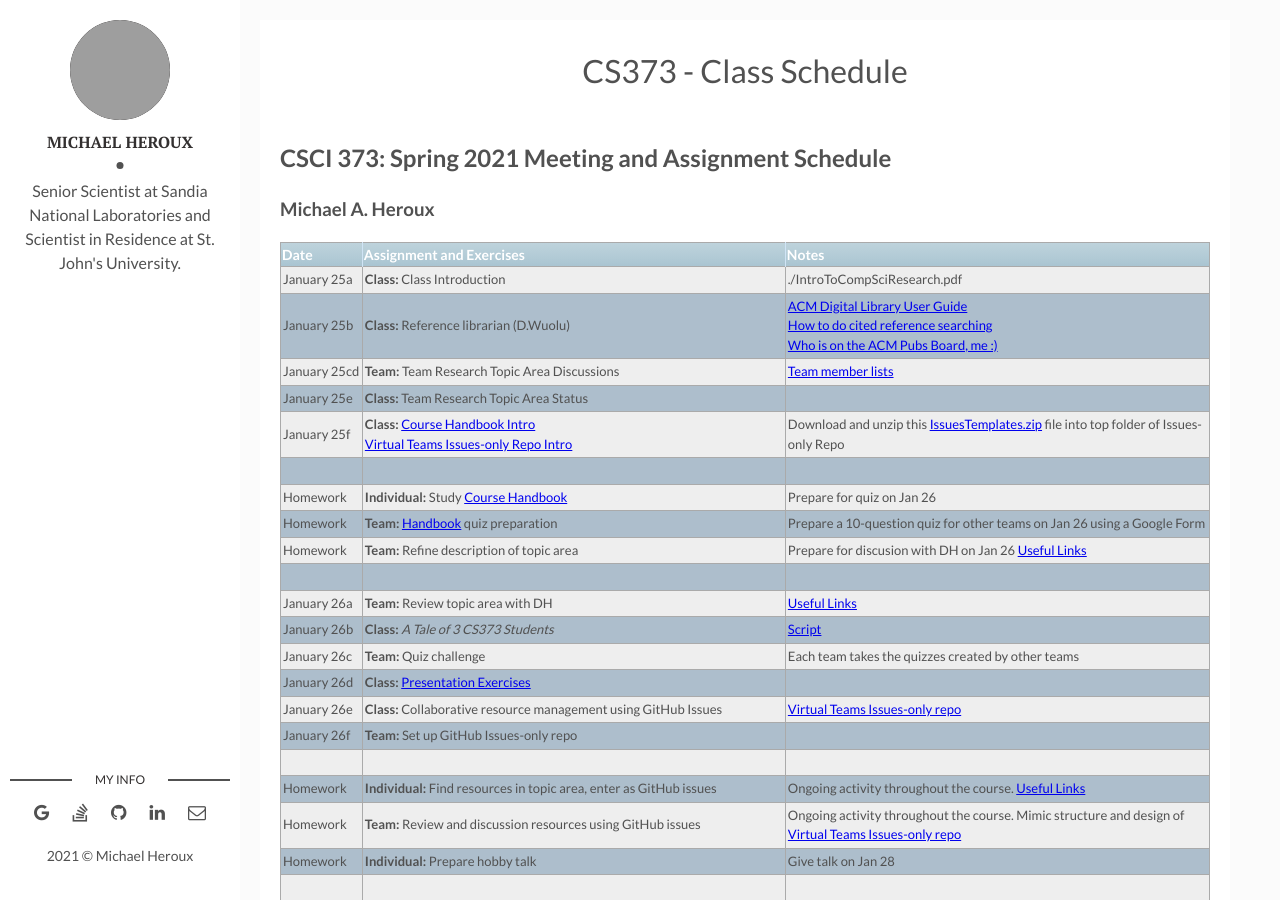
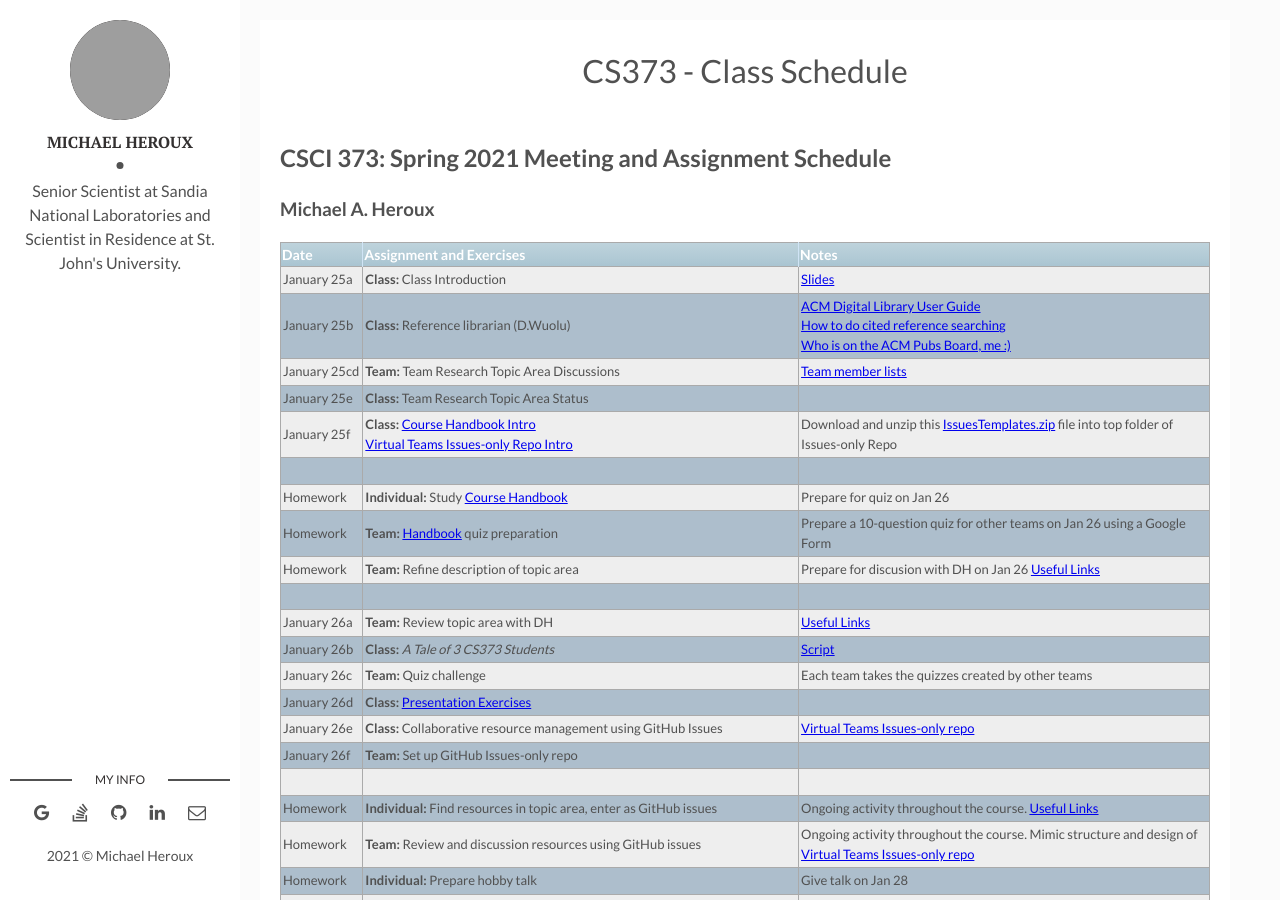
Before and after one commit to maherou/Teaching, a Jekyll site: the page built from files/CS373/2021-Spring-Class-Meeting-Schedule.md, in a window 1280 px wide and 900 px high. Built offline with Jekyll 4.4.1, drawn with Linux system fonts in a browser that asks for light colours; grey boxes are pictures that could not be loaded.

Commit message:
Debug filepaths

```diff
--- a/files/CS373/2021-Spring-Class-Meeting-Schedule.md
+++ b/files/CS373/2021-Spring-Class-Meeting-Schedule.md
@@ -12,13 +12,13 @@
 
 | **Date** | **Assignment and Exercises** | **Notes** |
 | ---------- | --- | --- |
-| January 25a | **Class:** Class Introduction | ./IntroToCompSciResearch.pdf |
+| January 25a | **Class:** Class Introduction | [Slides](../IntroToCompSciResearch.pdf) |
 | January 25b | **Class:** Reference librarian (D.Wuolu) | [ACM Digital Library User Guide](https://libraries.acm.org/binaries/content/assets/libraries/acm-digital-library-user-guide.pdf) <br> [How to do cited reference searching](https://clarivate.libguides.com/ld.php?content_id=3588819) <br> [Who is on the ACM Pubs Board, me :)](https://www.acm.org/publications/publications-board-committees)|
 | January 25cd | **Team:** Team Research Topic Area Discussions| [Team member lists](https://docs.google.com/spreadsheets/d/1amn0GjcEhlF4ubQYYXkXMi5Q0edYWrozMJVmDoUSMpM/edit?usp=sharing) |
 | January 25e | **Class:** Team Research Topic Area Status| |
-| January 25f | **Class:** [Course Handbook Intro](./CSCI373CourseHandbookLatestEdition.pdf) <br> [Virtual Teams Issues-only Repo Intro](https://github.com/Collegeville/VirtualTeams/issues)| Download and unzip this [IssuesTemplates.zip](./IssuesTemplates.zip) file into top folder of Issues-only Repo|
+| January 25f | **Class:** [Course Handbook Intro](../CSCI373CourseHandbookLatestEdition.pdf) <br> [Virtual Teams Issues-only Repo Intro](https://github.com/Collegeville/VirtualTeams/issues)| Download and unzip this [IssuesTemplates.zip](../IssuesTemplates.zip) file into top folder of Issues-only Repo|
 | | |
-| Homework | **Individual:** Study [Course Handbook](./CSCI373CourseHandbookLatestEdition.pdf) | Prepare for quiz on Jan 26 |
+| Homework | **Individual:** Study [Course Handbook](../CSCI373CourseHandbookLatestEdition.pdf) | Prepare for quiz on Jan 26 |
 | Homework | **Team:** [Handbook](./CSCI373CourseHandbookLatestEdition.pdf) quiz preparation | Prepare a 10-question quiz for other teams on Jan 26 using a Google Form  |
 | Homework | **Team:** Refine description of topic area | Prepare for discusion with DH on Jan 26 [Useful Links](https://maherou.github.io/Teaching/files/CS373/CS373-Links/)|
 | | |
@@ -35,7 +35,7 @@
 | | |
 | January 28a-d | **Class:** Hobby Talks| |
 | January 28e | **Team:** Review GitHub Issues-only repo with DH| |
-| January 28f | **Team:** Summary of your team topic and how it addresses the key requirements listed in the [Handbook](/CSCI373CourseHandbookLatestEdition.pdf) Chapter 3| |
+| January 28f | **Team:** Summary of your team topic and how it addresses the key requirements listed in the [Handbook](./CSCI373CourseHandbookLatestEdition.pdf) Chapter 3| |
 | | |
 | Homework | **Individual:** [Read ATLB: Introduction and Chapter 1](../ATLB-Discussion) | Due Jan 29 |
 | Homework | **Team:** Start prep for Survey Panel and Paper [HB, pg 21](./CSCI373CourseHandbookLatestEdition.pdf) | Panel Presentation on Feb 1, team paper due Feb 2 |
```
